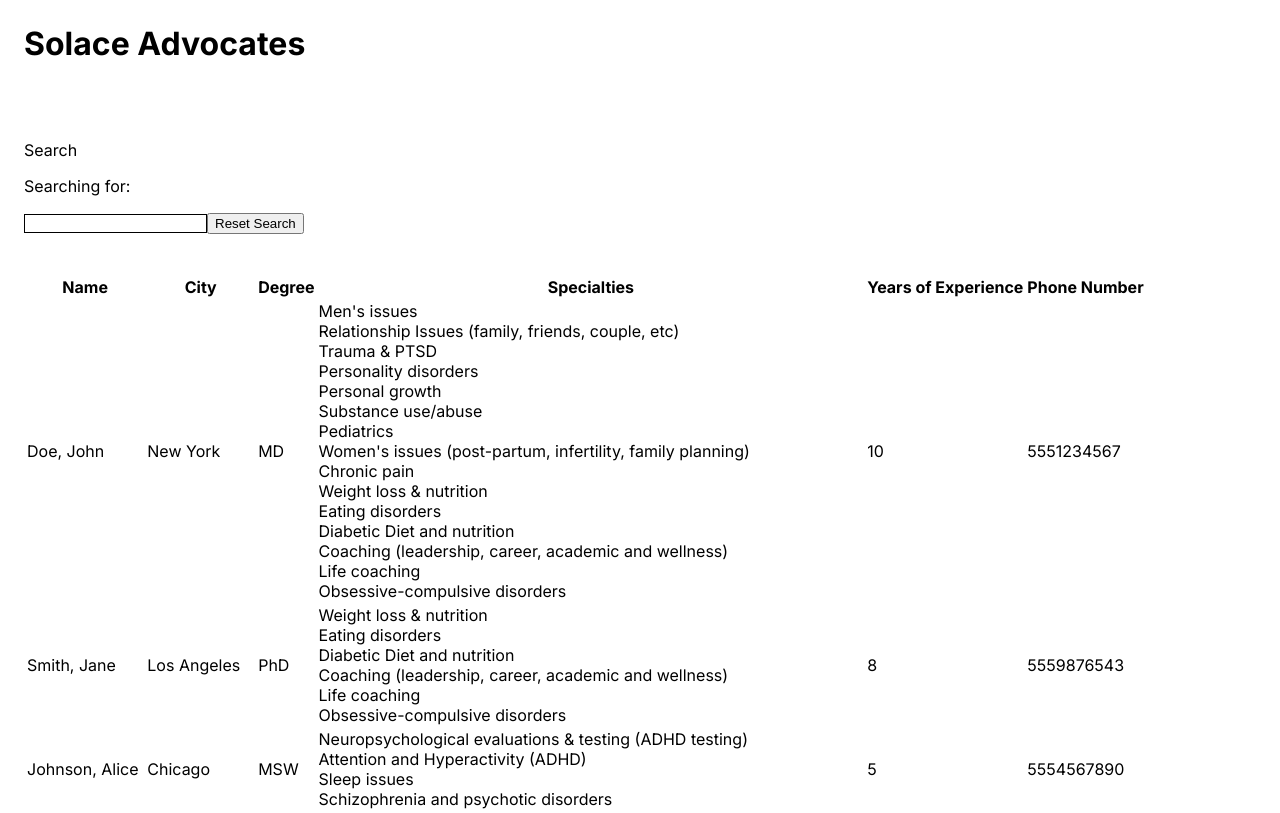
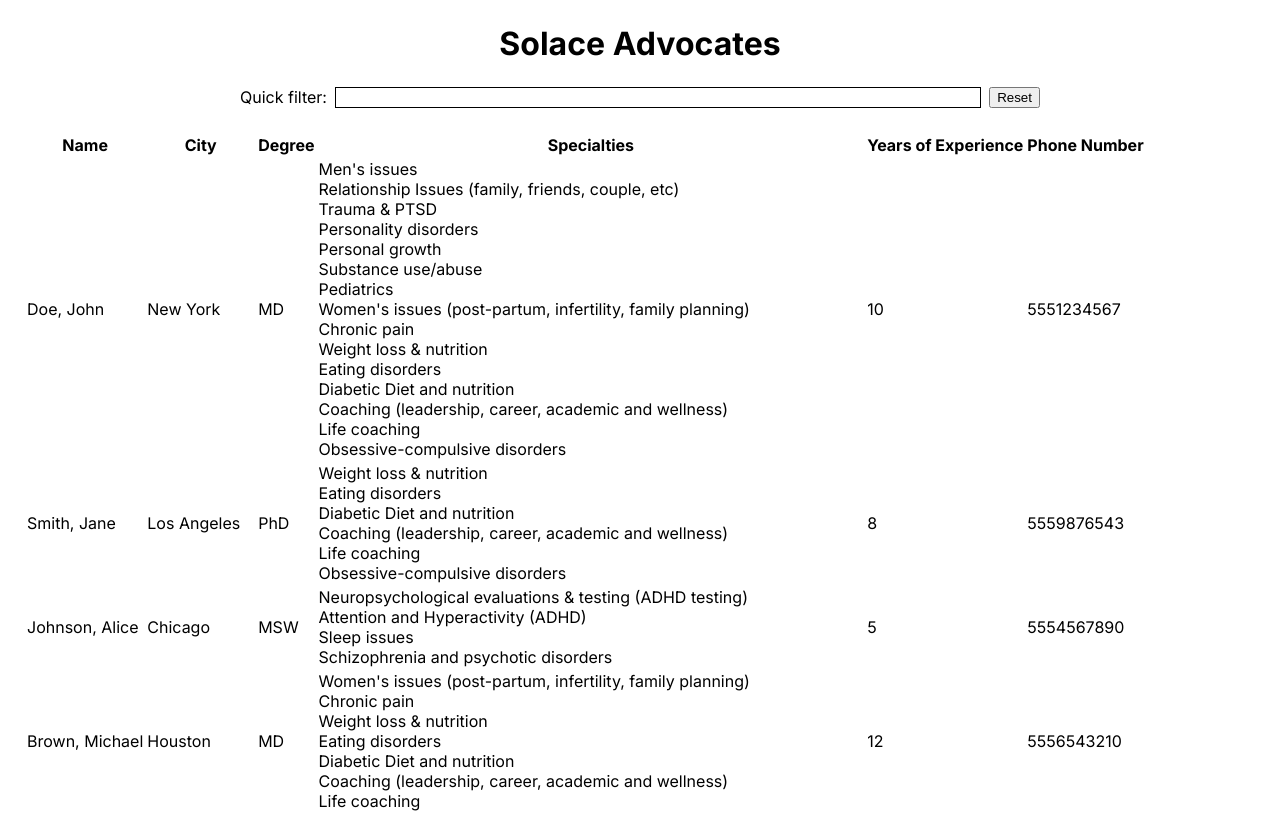
Before and after one commit to Jygsaw/solace-candidate-assignment-main, a Next.js app: page /advocates in a window 1280 px wide. Shown: the top 813 px of the page. Built offline with nearby package versions, Linux system fonts and the light colour scheme.

Commit message:
[CHG] update advocates page layout

```diff
--- a/src/app/advocates/AdvocatesSearch.tsx
+++ b/src/app/advocates/AdvocatesSearch.tsx
@@ -2,6 +2,7 @@
 
 import { useEffect, useState, ChangeEvent } from "react";
 import type { Advocate } from "@/types/Advocates";
+import "./advocates.css";
 
 const getDisplayName = (advocate: Advocate) => `${advocate.lastName}, ${advocate.firstName}`;
 
@@ -34,20 +35,14 @@ export default function AdvocatesSearch() {
   const onSearchReset = () => setSearchTerm('');
 
   return (
-    <main style={{ margin: "24px" }}>
-      <h1>Solace Advocates</h1>
-      <br />
-      <br />
-      <div>
-        <p>Search</p>
-        <p>
-          Searching for: <span id="search-term">{searchTerm}</span>
-        </p>
+    <main className="advocates-search">
+      <h1 className="page-title">Solace Advocates</h1>
+      <section className="search-form-container">
+        Quick filter:
         <input style={{ border: "1px solid black" }} onChange={onSearchChange} value={searchTerm} />
-        <button onClick={onSearchReset}>Reset Search</button>
-      </div>
-      <br />
-      <br />
+        <button onClick={onSearchReset}>Reset</button>
+      </section>
+      <section className="search-results-container">
         <table>
           <thead>
             <tr>
@@ -78,6 +73,7 @@ export default function AdvocatesSearch() {
             })}
           </tbody>
         </table>
+      </section>
     </main>
   );
 }
--- /dev/null
+++ b/src/app/advocates/advocates.css
@@ -0,0 +1,22 @@
+.advocates-search {
+  margin: 24px;
+}
+
+.page-title {
+  text-align: center;
+}
+
+.search-form-container {
+  max-width: 800px;
+  margin: 24px auto;
+  display: flex;
+  gap: 8px;
+
+  input {
+    flex-grow: 1;
+  }
+}
+
+.search-results-container {
+  margin: 24px auto;
+}
```
Also changed, not shown: 1 other file (tests, documents, lock files or other folders). Lines whose indentation alone changed are shown as unchanged.
